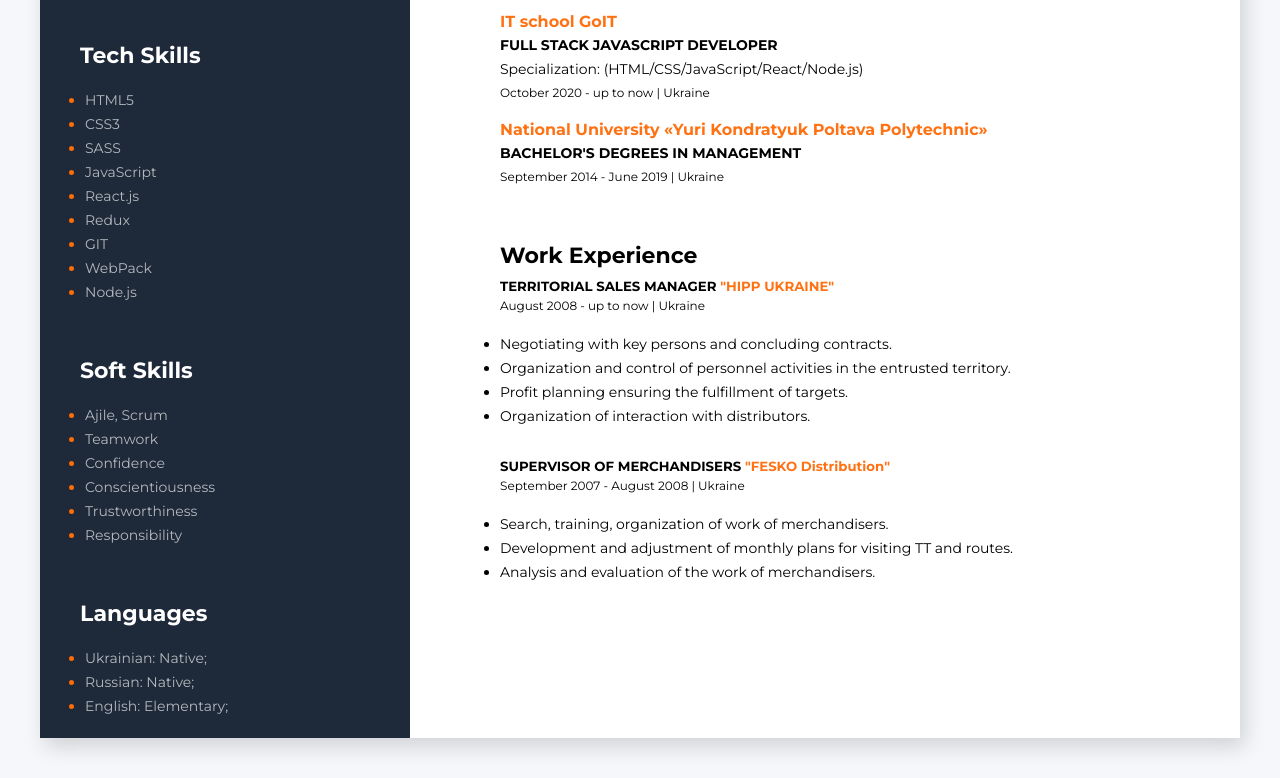
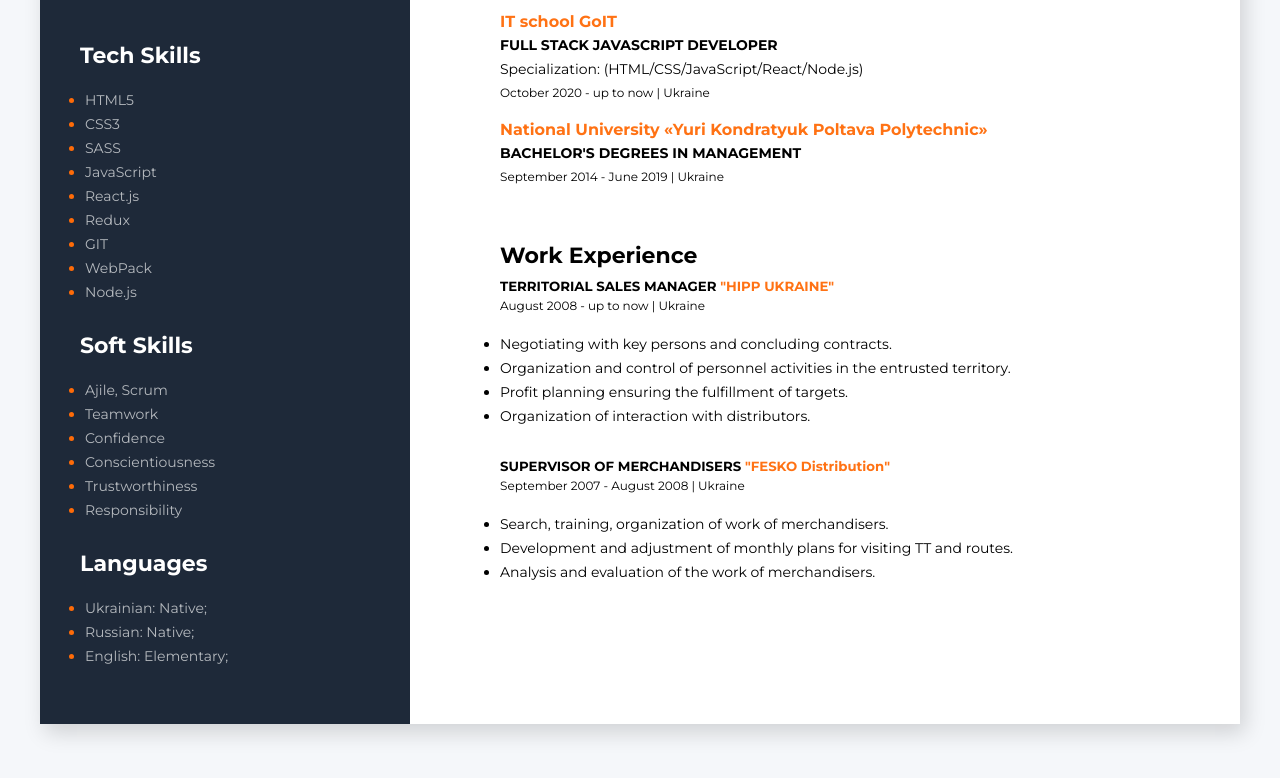
Before and after one commit to Sergey-Sidorchuk/resume, a plain HTML site: page index.html in a window 1280 px wide. Shown: the part 780-1558 px from the top of the page. Drawn offline with Linux system fonts and the light colour scheme.

Commit message:
fix styles

```diff
--- a/styles.css
+++ b/styles.css
@@ -85,7 +85,7 @@ body {
 }
 
 .soft-skills-container {
-  margin-top: 55px;
+  margin-top: 30px;
   margin-left: 40px;
   margin-right: 40px;
 }
```
